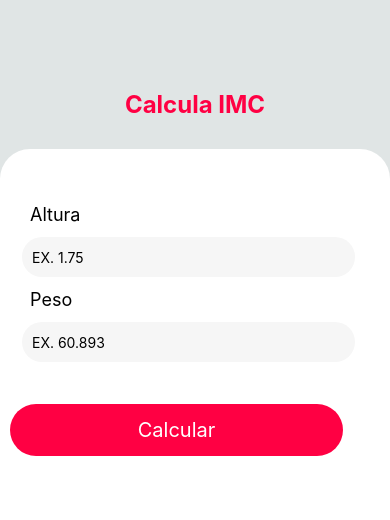
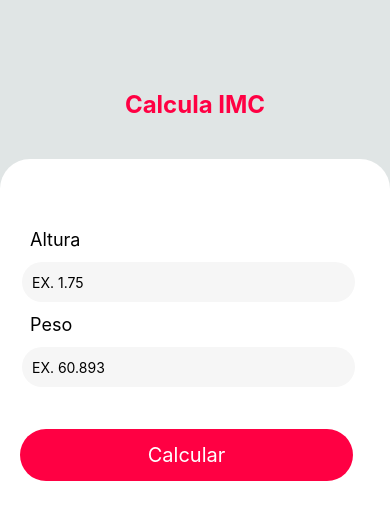
Before and after one commit to oAnthonyG/my-project, a React Native app: screen / in a window 390 px wide. Shown: the top 520 px of the page. Built offline with nearby package versions, Linux system fonts and the light colour scheme.

Commit message:
added pressable for the better experience

```diff
--- a/src/components/Form/index.js
+++ b/src/components/Form/index.js
@@ -14,7 +14,8 @@
   const [errorMessage, setErrorMessag] = useState(null);
 
   function imcCalculator() {
-    return setImc((weight / (height * height)).toFixed(2));
+    let heightFormat = height.replace(",", ".");
+    return setImc((weight / (heightFormat * heightFormat)).toFixed(2));
   }
 
   function verificationImc() {
@@ -42,7 +43,7 @@
   }
 
   return (
-    <View style={styles.FormContext}>
+    <Pressable onPress={Keyboard.dismiss} style={styles.FormContext}>
       <View style={styles.form}>
 
         <Text style={styles.formLabel}>Altura</Text>
@@ -73,6 +74,6 @@
         messageResultIMC={messageIMC}
         resultIMC={imc}
       />
-    </View>
+    </Pressable>
   );
 }
--- a/src/components/Form/styles.js
+++ b/src/components/Form/styles.js
@@ -3,12 +3,9 @@
 
 const styles = StyleSheet.create({
   FormContext: {
-    width: "100%",
-    height: "100%",
-    justifyContent: "space-around",
-    bottom: 0,
-    marginTop: 20,
-    paddingTop: 15,
+    flex: 1,
+    marginTop: 30,
+    paddingTop: 30,
     alignItems: "center",
     backgroundColor: "#FFF",
     borderTopLeftRadius: 30,
@@ -41,6 +38,7 @@
     paddingBottom: 14,
     marginBottom: 12,
     marginTop: 30,
+    marginLeft: 10,
     borderRadius: 50,
     backgroundColor: "#FF0043",
   },
```
